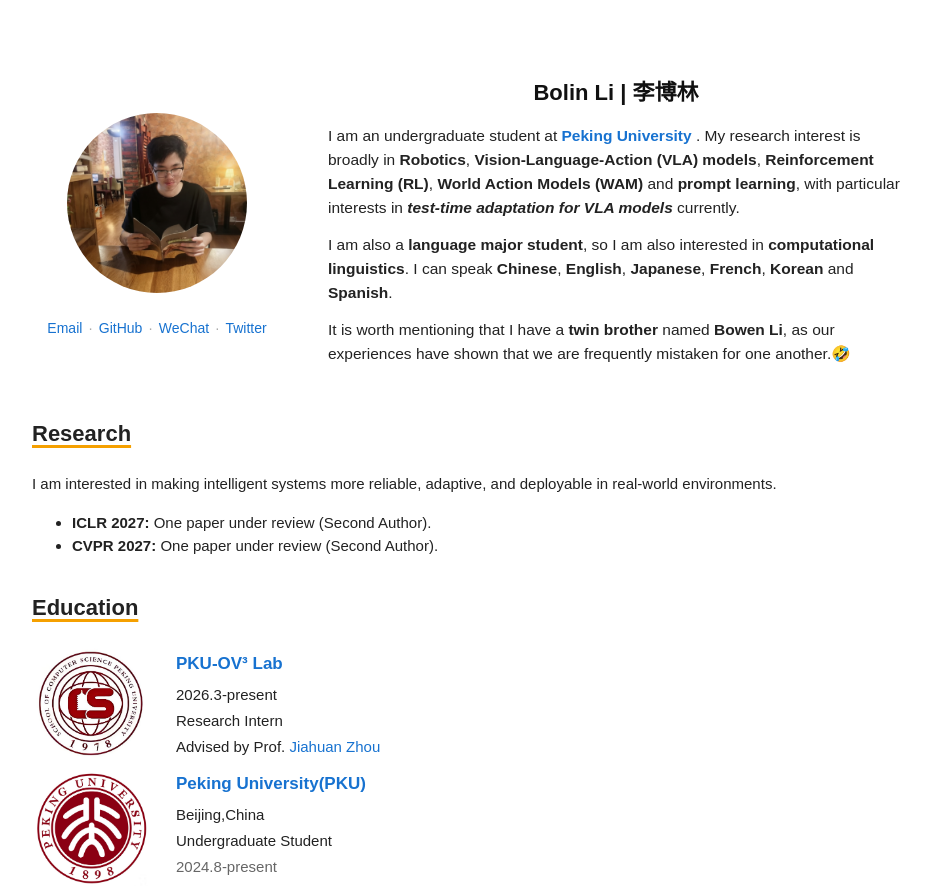
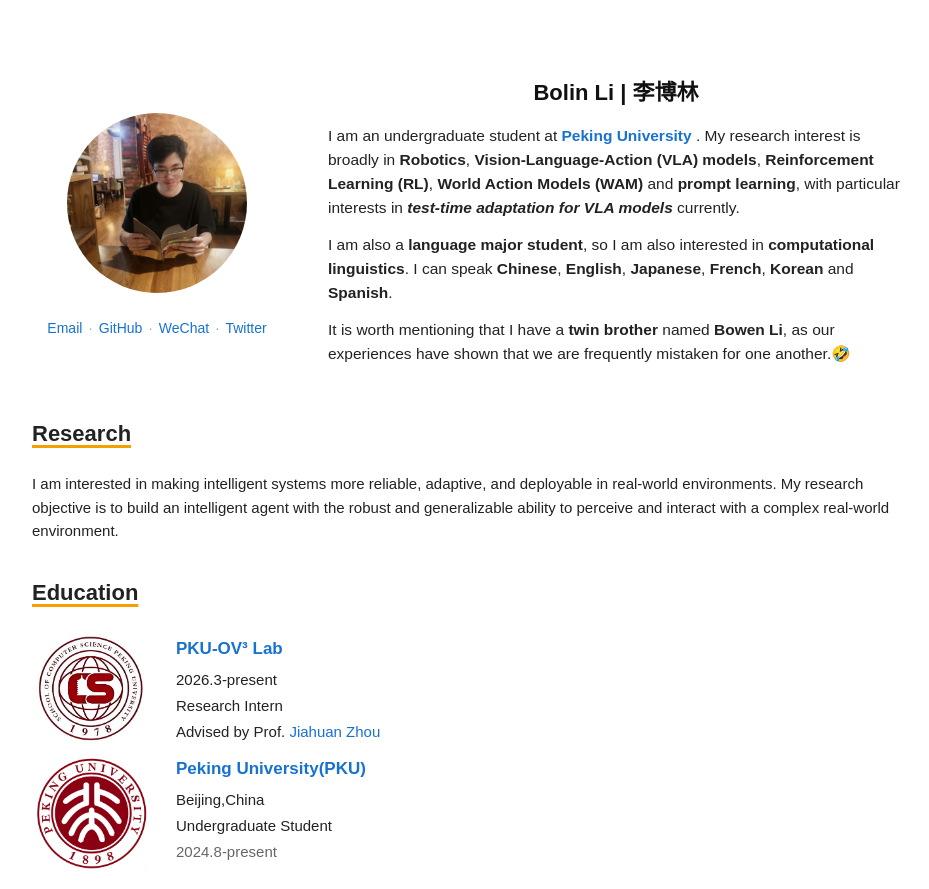
Before and after one commit to Poling-Lee/Poling-Lee.github.io, a plain HTML site: page index.html in a window 1280 px wide. Shown: the top 889 px of the page, without its empty margins (172-1101 px from the left). Drawn offline with Linux system fonts and the light colour scheme.

Commit message:
Update index.html

```diff
--- a/index.html
+++ b/index.html
@@ -116,19 +116,12 @@
     <p>
       I am interested in making intelligent systems more reliable,
       adaptive, and deployable in real-world environments.
+      My research objective is to build an intelligent
+      agent with the robust and generalizable ability to perceive and
+      interact with a complex real-world environment.
     </p>
 
-    <ul class="bullet-list">
-      <li>
-        <strong>ICLR 2027:</strong> One paper under review
-        (Second Author).
-      </li>
 
-      <li>
-        <strong>CVPR 2027:</strong> One paper under review
-        (Second Author).
-      </li>
-    </ul>
   </section>
 
 
```
